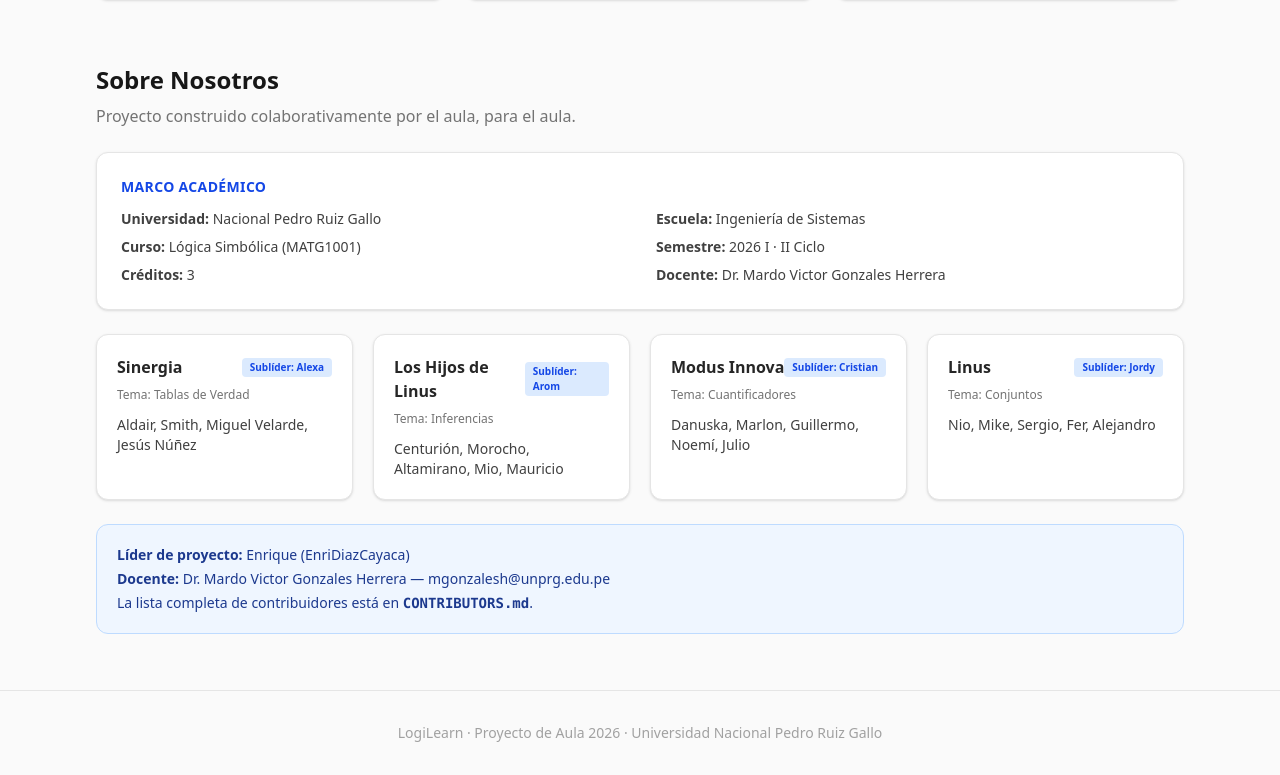
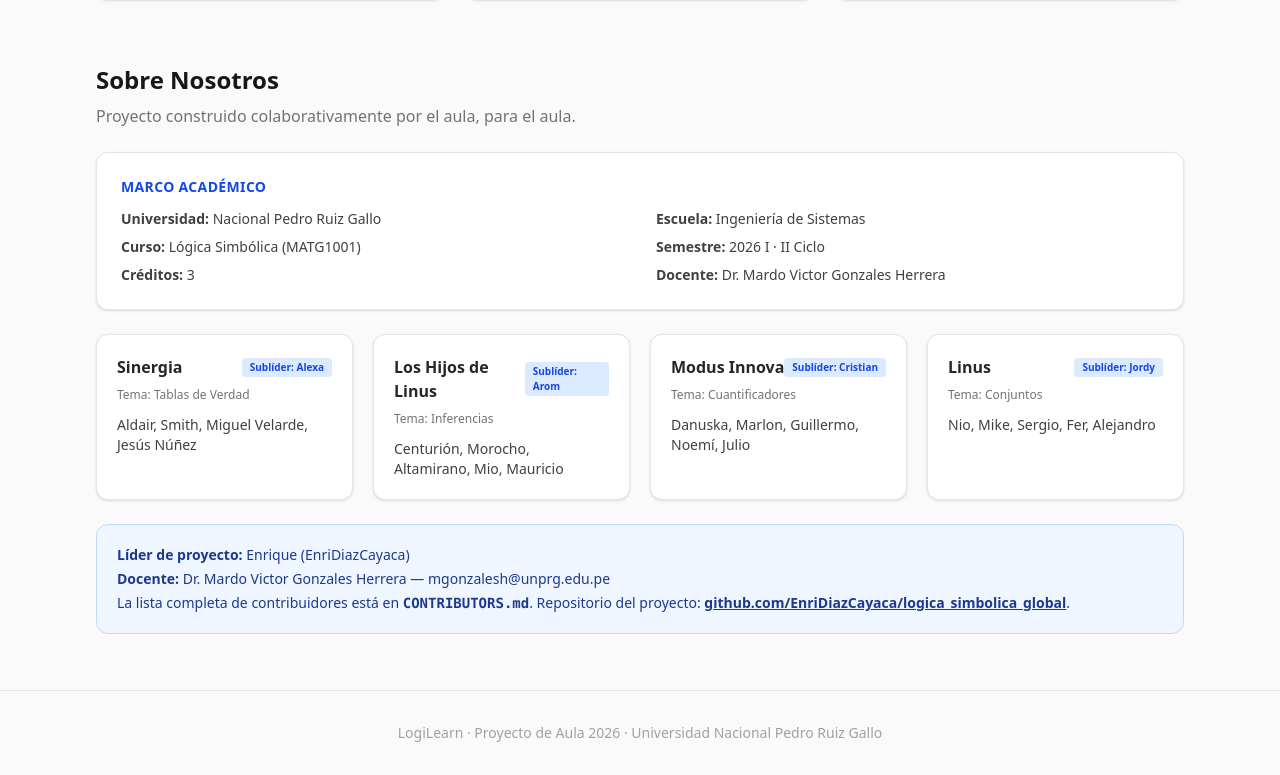
Before and after one commit to EnriDiazCayaca/logica_simbolica_global, a Vue app: page / in a window 1280 px wide. Shown: the part 1204-1979 px from the top of the page. Built offline with nearby package versions, Linux system fonts and the light colour scheme.

Commit message:
feat: landing repo link + informe expandido (md + latex/pdf)

```diff
--- a/src/pages/Home.vue
+++ b/src/pages/Home.vue
@@ -117,7 +117,16 @@ const equipos = [
         <div class="mt-6 bg-blue-50 border border-blue-200 rounded-xl p-5 text-sm text-blue-900">
           <p><span class="font-semibold">Líder de proyecto:</span> Enrique (EnriDiazCayaca)</p>
           <p class="mt-1"><span class="font-semibold">Docente:</span> Dr. Mardo Victor Gonzales Herrera — mgonzalesh@unprg.edu.pe</p>
-          <p class="mt-1">La lista completa de contribuidores está en <code class="font-semibold">CONTRIBUTORS.md</code>.</p>
+          <p class="mt-1">
+            La lista completa de contribuidores está en <code class="font-semibold">CONTRIBUTORS.md</code>.
+            Repositorio del proyecto:
+            <a
+              href="https://github.com/EnriDiazCayaca/logica_simbolica_global"
+              target="_blank"
+              rel="noopener"
+              class="underline font-semibold hover:text-blue-700"
+            >github.com/EnriDiazCayaca/logica_simbolica_global</a>.
+          </p>
         </div>
       </div>
     </div>
```
Also changed, not shown: 6 other files (tests, documents, lock files or other folders).
